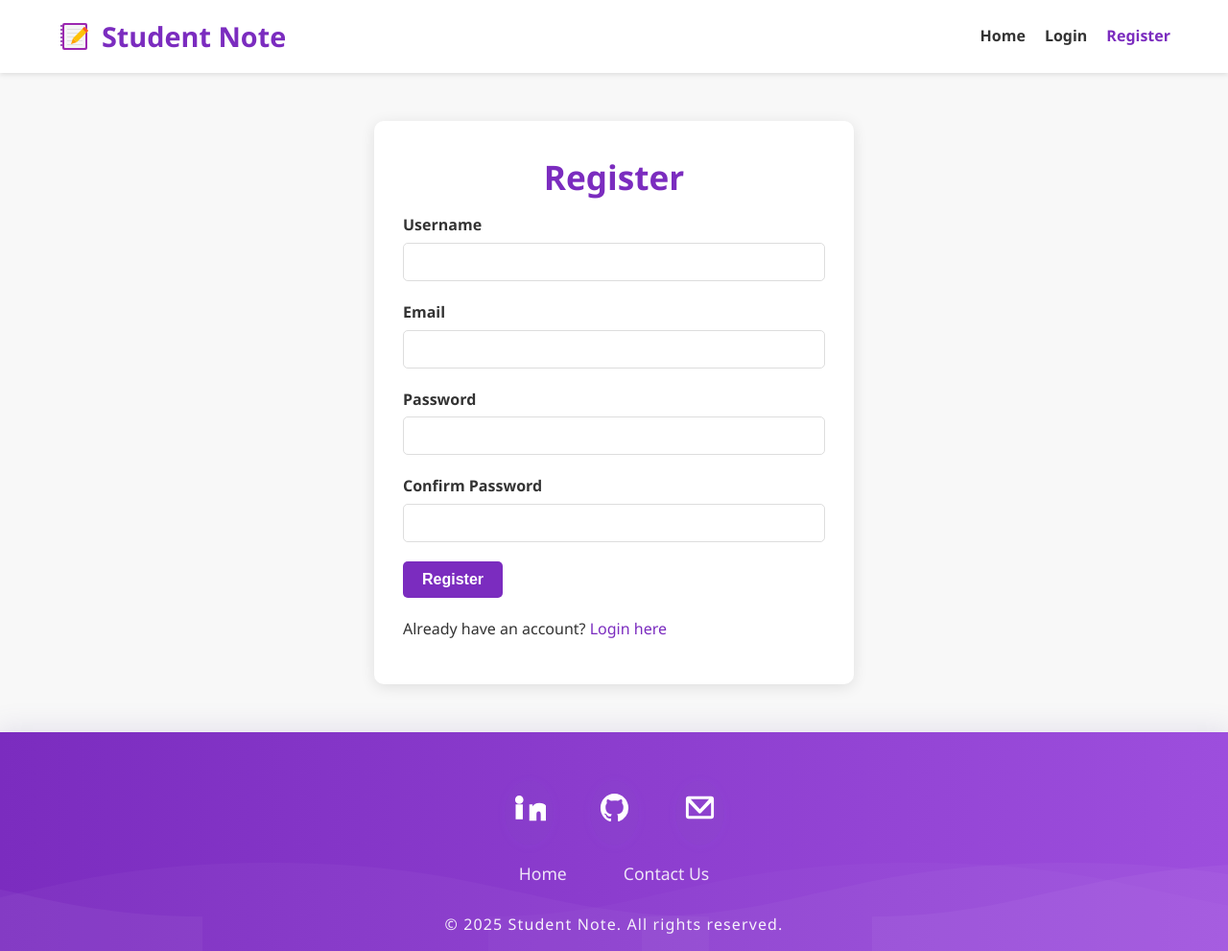
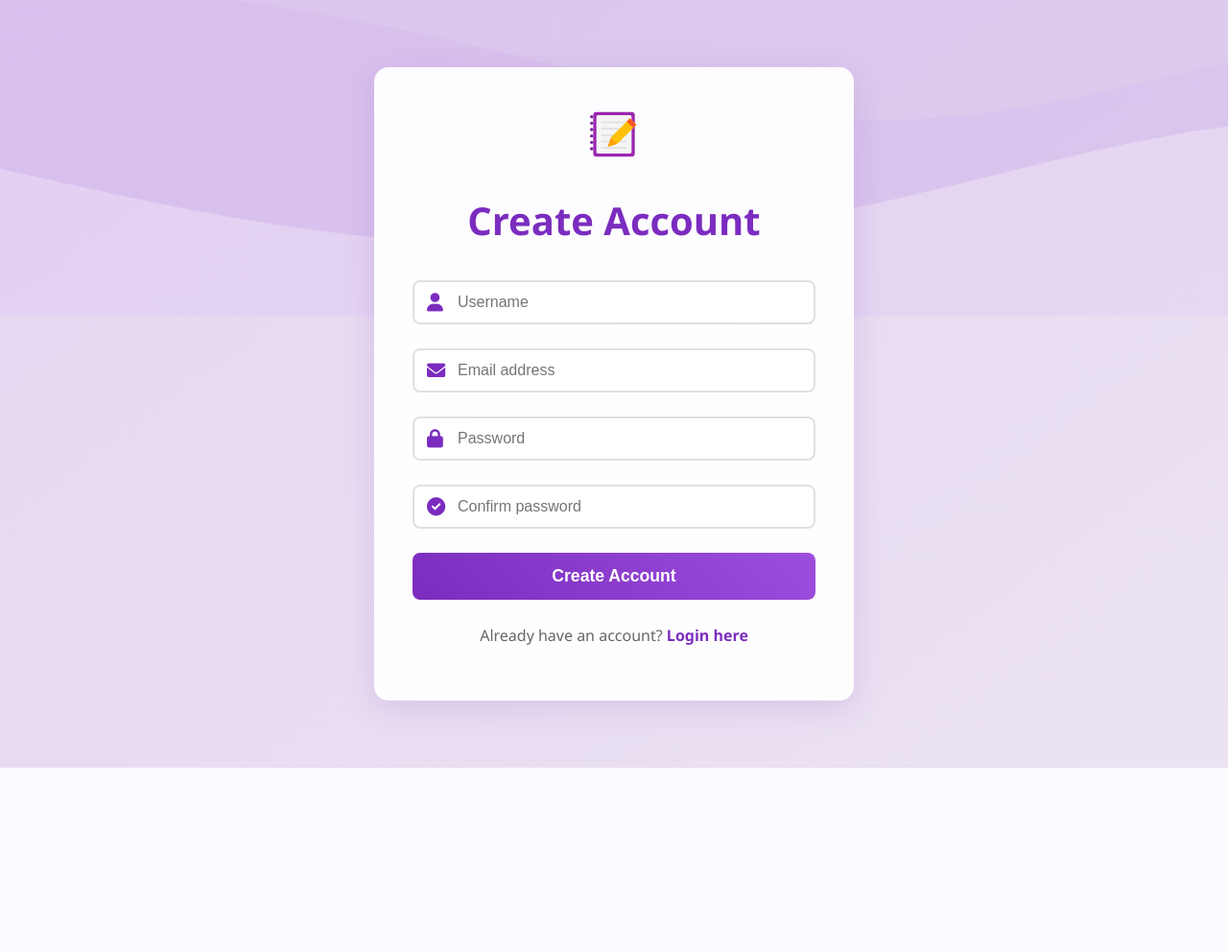
Before and after one commit to zakaria-stack/lovable-projet, a PHP site: page /php/auth/register.php in a window 1280 px wide. Shown: the whole page at 96% size. After the commit the page ends 800 px from the top, so only its background shows below. Run offline with PHP 8.4, Linux system fonts and the light colour scheme.

Commit message:
Assistant checkpoint: Update login and register pages with modern design
Assistant generated file changes:
- images/auth/login-bg.svg: Add login background image
- images/auth/register-bg.svg: Add register background image
- css/style.css: Update auth styles
- php/auth/login.php: Update login page with new design
- php/auth/register.php: Update register page with new design

---

User prompt:

i want to use that project and improve specify things i will tell you about it first thing i want you to improve registre page style and login page style and add background image like that related with the projet student notes and another image in register .. and the icons of registre page like the photo make my project perfect

Replit-Commit-Author: Assistant
Replit-Commit-Session-Id: 9a048b5a-b5ad-4431-a74c-cf01101aec3b

```diff
--- a/css/style.css
+++ b/css/style.css
@@ -462,24 +462,108 @@ footer.footer-animate {
 }
 
 /* Authentication Pages */
+.auth-page {
+    min-height: 100vh;
+    display: flex;
+    align-items: center;
+    justify-content: center;
+    background-position: center;
+    background-size: cover;
+    background-repeat: no-repeat;
+}
+
+.login-page {
+    background-image: url('../images/auth/login-bg.svg');
+}
+
+.register-page {
+    background-image: url('../images/auth/register-bg.svg');
+}
+
 .auth-container {
     max-width: 500px;
-    margin: 50px auto;
-    padding: 30px;
-    background-color: #fff;
-    border-radius: 10px;
-    box-shadow: 0 3px 15px rgba(0, 0, 0, 0.1);
+    width: 90%;
+    margin: 20px;
+    padding: 40px;
+    background-color: rgba(255, 255, 255, 0.95);
+    border-radius: 15px;
+    box-shadow: 0 8px 32px rgba(123, 44, 191, 0.15);
+    backdrop-filter: blur(8px);
 }
 
 .auth-container h1 {
     text-align: center;
     color: #7b2cbf;
-    margin-bottom: 10px;
+    margin-bottom: 25px;
+    font-size: 2.5em;
+    font-weight: 700;
 }
 
-.auth-container h2 {
+.auth-form {
+    margin-top: 30px;
+}
+
+.form-group {
+    position: relative;
+    margin-bottom: 25px;
+}
+
+.form-group input {
+    width: 100%;
+    padding: 12px 45px;
+    border: 2px solid #e0e0e0;
+    border-radius: 8px;
+    font-size: 1rem;
+    transition: all 0.3s ease;
+}
+
+.form-group input:focus {
+    border-color: #7b2cbf;
+    box-shadow: 0 0 0 3px rgba(123, 44, 191, 0.1);
+    outline: none;
+}
+
+.form-group i {
+    position: absolute;
+    left: 15px;
+    top: 50%;
+    transform: translateY(-50%);
+    color: #7b2cbf;
+    font-size: 1.2em;
+}
+
+.btn-auth {
+    width: 100%;
+    padding: 14px;
+    background: linear-gradient(45deg, #7b2cbf, #9d4edd);
+    color: white;
+    border: none;
+    border-radius: 8px;
+    font-size: 1.1em;
+    font-weight: 600;
+    cursor: pointer;
+    transition: all 0.3s ease;
+}
+
+.btn-auth:hover {
+    background: linear-gradient(45deg, #6a1ca9, #8c3dc7);
+    transform: translateY(-2px);
+}
+
+.auth-footer {
     text-align: center;
-    margin-bottom: 30px;
+    margin-top: 25px;
+    color: #666;
+}
+
+.auth-footer a {
+    color: #7b2cbf;
+    font-weight: 600;
+    text-decoration: none;
+}
+
+.auth-footer a:hover {
+    text-decoration: underline;
 }
 
 /* Dashboard Layout */
--- a/php/auth/register.php
+++ b/php/auth/register.php
@@ -75,27 +75,15 @@ if ($_SERVER["REQUEST_METHOD"] == "POST") {
     <meta name="viewport" content="width=device-width, initial-scale=1.0">
     <title>Register - Student Notes</title>
     <link rel="stylesheet" href="../../css/style.css">
+    <link rel="stylesheet" href="https://cdnjs.cloudflare.com/ajax/libs/font-awesome/6.0.0/css/all.min.css">
 </head>
 <body>
-    <header>
-        <div class="container">
-            <div class="logo">
-                <img src="../../images/student_notes_logo.svg" alt="Student Notes Logo" class="site-logo">
-                <h1>Student Note</h1>
+    <div class="auth-page register-page">
+        <div class="auth-container">
+            <div class="logo" style="text-align: center; margin-bottom: 20px;">
+                <img src="../../images/student_notes_logo.svg" alt="Student Notes Logo" style="width: 60px;">
             </div>
-            <nav>
-                <ul>
-                    <li><a href="../../index.php">Home</a></li>
-                    <li><a href="login.php">Login</a></li>
-                    <li class="active"><a href="register.php">Register</a></li>
-                </ul>
-            </nav>
-        </div>
-    </header>
-
-    <div class="container">
-        <div class="auth-container">
-            <h1>Register</h1>
+            <h1>Create Account</h1>
 
             <?php if(!empty($error)): ?>
                 <div class="alert alert-danger"><?php echo $error; ?></div>
@@ -105,66 +93,34 @@ if ($_SERVER["REQUEST_METHOD"] == "POST") {
                 <div class="alert alert-success"><?php echo $success; ?></div>
             <?php endif; ?>
 
-            <form method="POST" action="<?php echo htmlspecialchars($_SERVER["PHP_SELF"]); ?>">
+            <form method="POST" action="<?php echo htmlspecialchars($_SERVER["PHP_SELF"]); ?>" class="auth-form">
                 <div class="form-group">
-                    <label for="username">Username</label>
-                    <input type="text" name="username" id="username" required>
+                    <i class="fas fa-user"></i>
+                    <input type="text" name="username" id="username" placeholder="Username" required>
                 </div>
 
                 <div class="form-group">
-                    <label for="email">Email</label>
-                    <input type="email" name="email" id="email" required>
+                    <i class="fas fa-envelope"></i>
+                    <input type="email" name="email" id="email" placeholder="Email address" required>
                 </div>
 
                 <div class="form-group">
-                    <label for="password">Password</label>
-                    <input type="password" name="password" id="password" required>
+                    <i class="fas fa-lock"></i>
+                    <input type="password" name="password" id="password" placeholder="Password" required>
                 </div>
 
                 <div class="form-group">
-                    <label for="confirm_password">Confirm Password</label>
-                    <input type="password" name="confirm_password" id="confirm_password" required>
+                    <i class="fas fa-check-circle"></i>
+                    <input type="password" name="confirm_password" id="confirm_password" placeholder="Confirm password" required>
                 </div>
 
-                <div class="form-group">
-                    <button type="submit" class="btn btn-primary">Register</button>
+                <button type="submit" class="btn-auth">Create Account</button>
+
+                <div class="auth-footer">
+                    <p>Already have an account? <a href="login.php">Login here</a></p>
                 </div>
-
-                <p>Already have an account? <a href="login.php">Login here</a></p>
             </form>
         </div>
     </div>
-
-    <!-- Modern animated footer -->
-    <footer class="footer-animate" role="contentinfo">
-        <div class="waves" aria-hidden="true">
-            <div class="wave" id="wave1"></div>
-            <div class="wave" id="wave2"></div>
-            <div class="wave" id="wave3"></div>
-            <div class="wave" id="wave4"></div>
-        </div>
-        <ul class="social-icon" aria-label="Social media">
-            <li class="social-icon__item">
-                <a class="social-icon__link" href="https://www.linkedin.com/in/zakaria-khattar-231262341" target="_blank" rel="noopener" aria-label="LinkedIn">
-                    <svg width="35" height="35" fill="currentColor" aria-hidden="true" viewBox="0 0 24 24"><path d="M4.98 3.5C3.33 3.5 2 4.82 2 6.48c0 1.64 1.32 2.98 2.97 2.98h.02C6.62 9.46 7.95 8.12 7.95 6.48 7.94 4.82 6.61 3.5 4.98 3.5zM2.4 20.4h5.1V9.76H2.4V20.4zM9.58 9.76h4.89v1.44h.07c.68-1.17 2.33-2.4 4.8-2.4 5.13 0 6.08 3.38 6.08 7.78v4.82h-5.09v-4.27c0-1.02-.02-2.34-1.42-2.34-1.42 0-1.64 1.11-1.64 2.26v4.35h-5.1V9.76z"/></svg>
-                </a>
-            </li>
-            <li class="social-icon__item">
-                <a class="social-icon__link" href="https://github.com/zakaria-stack" target="_blank" rel="noopener" aria-label="GitHub">
-                    <svg width="35" height="35" fill="currentColor" aria-hidden="true" viewBox="0 0 24 24"><path d="M12 2C6.48 2 2 6.58 2 12.26c0 4.5 2.87 8.32 6.84 9.67.5.09.68-.22.68-.48 0-.24-.01-.87-.01-1.71-2.78.62-3.37-1.36-3.37-1.36-.45-1.18-1.1-1.5-1.1-1.5-.9-.63.07-.62.07-.62 1 .07 1.53 1.03 1.53 1.03.89 1.56 2.34 1.11 2.91.85.09-.65.35-1.11.63-1.36-2.22-.26-4.56-1.14-4.56-5.08 0-1.12.39-2.03 1.03-2.75-.1-.26-.45-1.31.09-2.72 0 0 .84-.28 2.75 1.04a9.149 9.149 0 012.5-.3c.85 0 1.7.1 2.5.3 1.91-1.32 2.75-1.04 2.75-1.04.54 1.41.2 2.46.1 2.72.64.72 1.03 1.63 1.03 2.75 0 3.94-2.34 4.82-4.57 5.07.36.32.68.94.68 1.9 0 1.37-.01 2.48-.01 2.82 0 .26.18.58.69.48A10.26 10.26 0 0022 12.26C22 6.58 17.52 2 12 2z"/></svg>
-                </a>
-            </li>
-            <li class="social-icon__item">
-                <a class="social-icon__link" href="mailto:khattarzakaria@gmail.com" aria-label="Email">
-                    <svg width="35" height="35" fill="currentColor" aria-hidden="true" viewBox="0 0 24 24"><path d="M20 4H4a2 2 0 00-2 2v12a2 2 0 002 2h16a2 2 0 002-2V6a2 2 0 00-2-2zm-1.4 2L12 13.25 5.4 6h13.2zM4 18V8.34l7.2 7.59c.4.43 1.1.43 1.5 0L20 8.34V18H4z"/></svg>
-                </a>
-            </li>
-        </ul>
-        <ul class="menu" aria-label="Footer menu">
-            <li class="menu__item"><a class="menu__link" href="../../index.php">Home</a></li>
-            <li class="menu__item"><a class="menu__link" href="mailto:khattarzakaria@gmail.com">Contact Us</a></li>
-        </ul>
-        <p>&copy; 2025 Student Note. All rights reserved.</p>
-    </footer>
 </body>
 </html>
```
Also changed, not shown: php/auth/login.php (+15 -28 lines), images/auth/login-bg.svg (added), images/auth/register-bg.svg (added).
